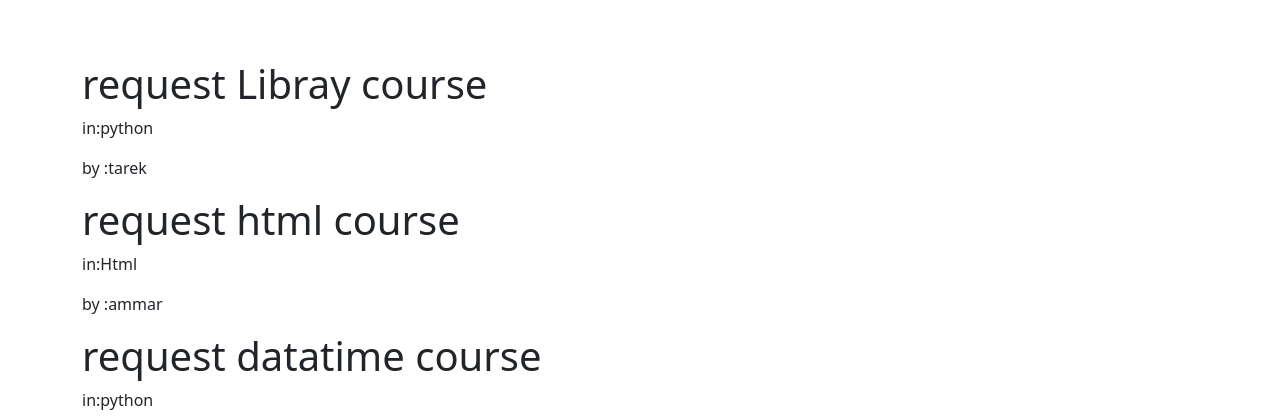
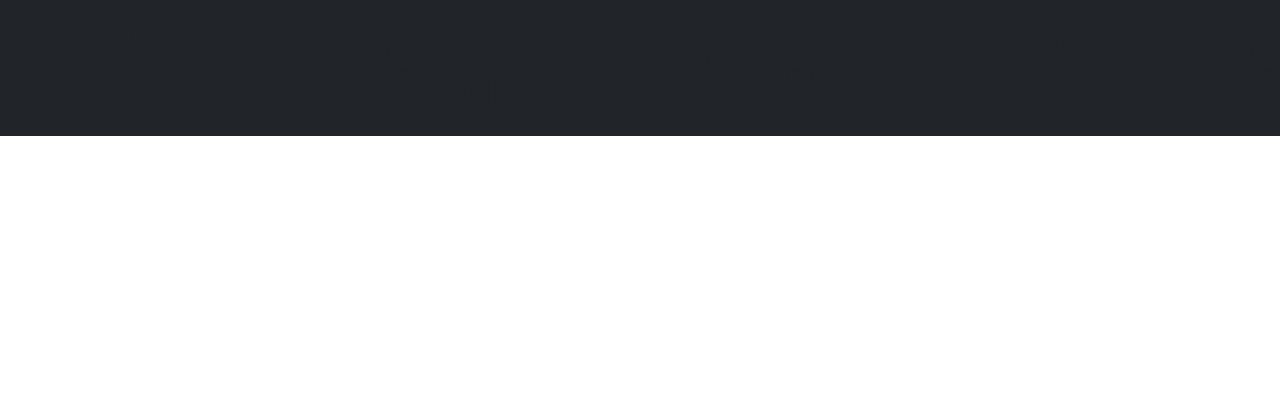
Before and after one commit to TarekzainAldin/FranTrek-Code, a Flask app: page / in a window 1280 px wide. Shown: the top 420 px of the page. Run offline with Flask 3, Linux system fonts and the light colour scheme.

Commit message:
starting here the make navbar

```diff
--- a/templates/layout.html
+++ b/templates/layout.html
@@ -13,7 +13,8 @@
      <link rel="stylesheet" type="text/css" href="{{url_for('static',filename='main.css')}}">
 </head>
 <body>
-
+        <!--- Navbar-->
+        <nav class="navbar navbar-expand-lg bg-dark navbar-dark py-3 fixed-top"
     <div class="container">
     {%block content%} {% endblock %}
 </div>
```
